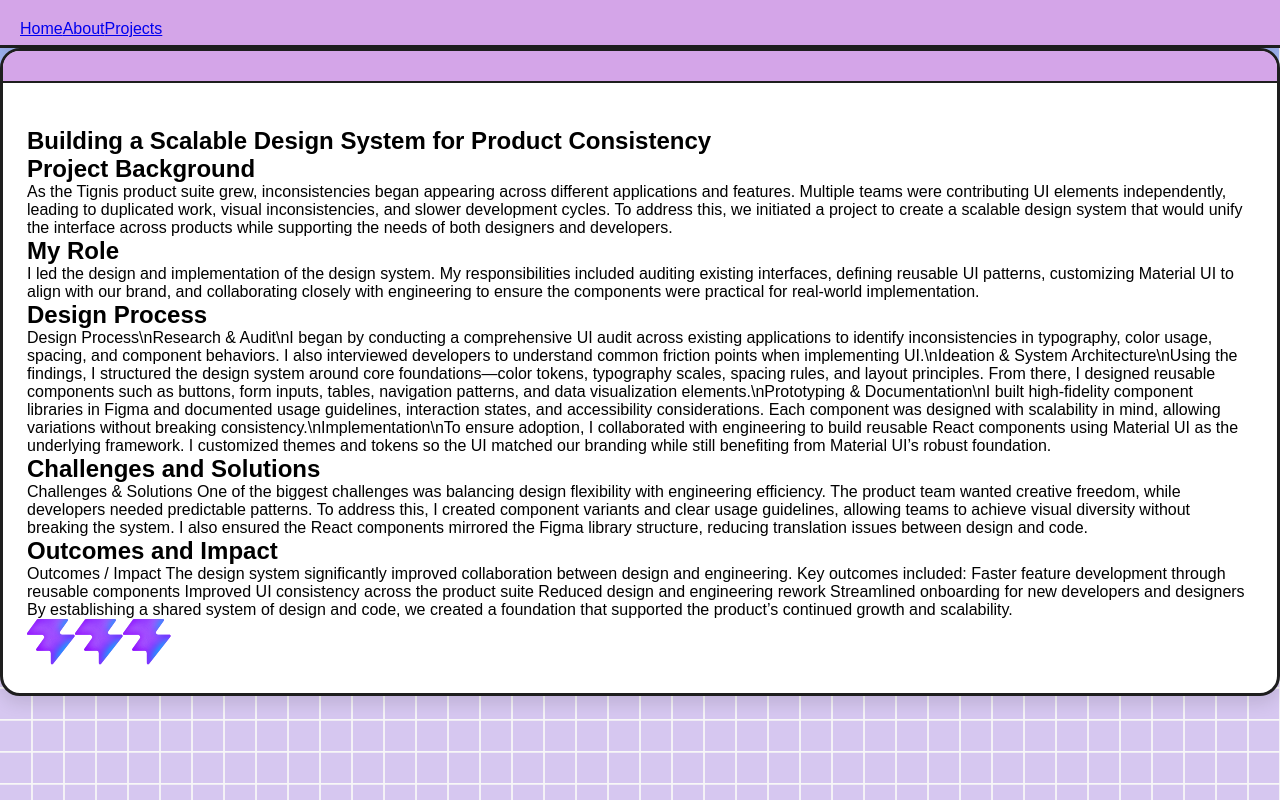
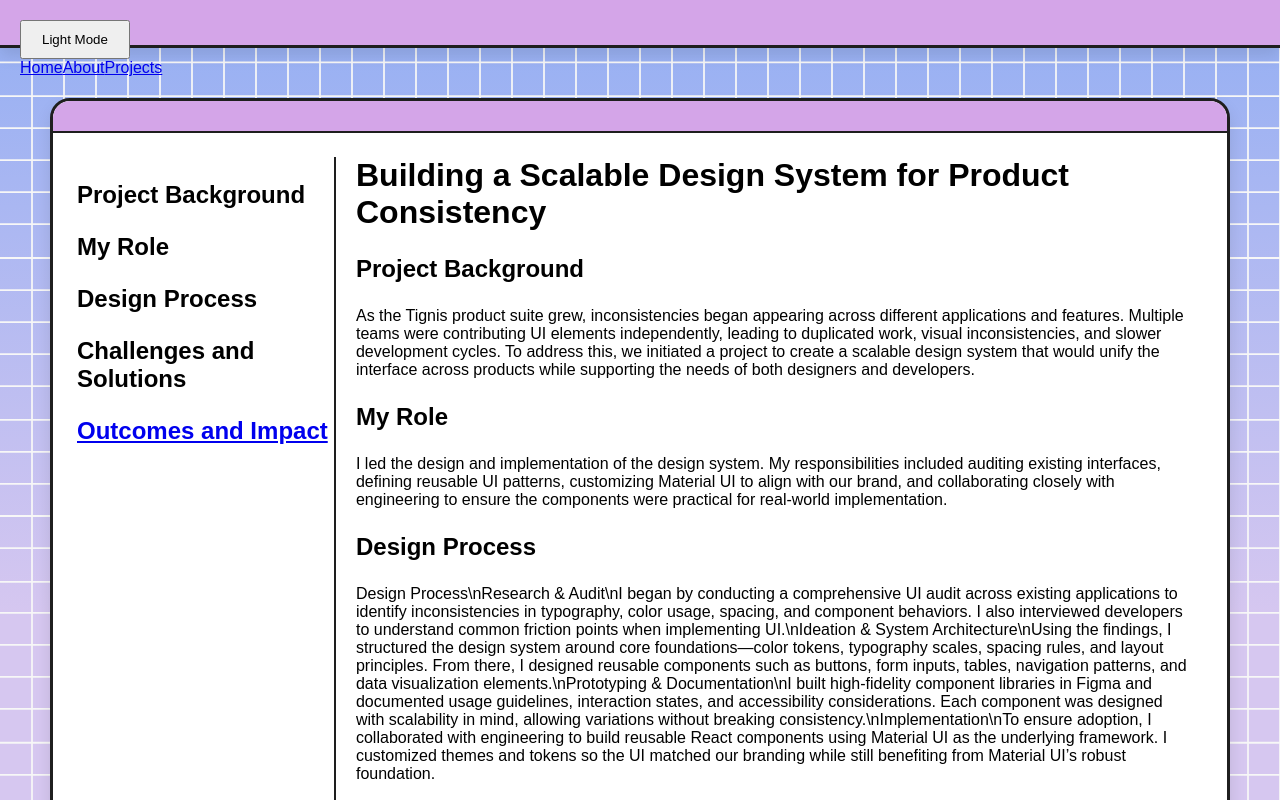
Before and after one commit to meglaurie/Portfolio-2026, a React (Vite) app in the folder ThemesSite/: page /projects/project-1 in a window 1280 px wide. Shown: the top 800 px of the page. Built offline with nearby package versions, Linux system fonts and the light colour scheme.

Commit message:
Dark mode functionality added

```diff
--- a/ThemesSite/src/App.tsx
+++ b/ThemesSite/src/App.tsx
@@ -1,4 +1,5 @@
 import { BrowserRouter as Router, Routes, Route } from 'react-router-dom';
+import { ThemeProvider } from "./context/ThemeContext";
 import Home from './pages/Home';
 import About from './pages/About';
 import Projects from './pages/Projects';
@@ -8,6 +9,7 @@ import './App.css';
 
 function App() {
   return (
+    <ThemeProvider>
       <Router>
         <Nav/>
         <Routes>
@@ -17,6 +19,7 @@ function App() {
           <Route path="/projects/:id" element={<Projects />} />
         </Routes>
       </Router>
+    </ThemeProvider>
   );
 }
 
--- a/ThemesSite/src/assets/styles/Kawaii/Global-Kawaii.css
+++ b/ThemesSite/src/assets/styles/Kawaii/Global-Kawaii.css
@@ -36,3 +36,21 @@
     margin-bottom: 30px;
     letter-spacing: 0.5px;
   }
+
+  .title-styles{
+    margin: 24px 0px 24px 0px;
+  }
+
+  .project-container{
+    display: flex;
+    gap: 20px;
+
+  }
+
+  .section-left{
+    width:23%;
+    border-right: solid 2px #1E1E1E;
+  }
+  .section-right{
+    width:74%;
+  }
--- a/ThemesSite/src/assets/styles/Kawaii/Section.css
+++ b/ThemesSite/src/assets/styles/Kawaii/Section.css
@@ -1,8 +1,14 @@
 .section{
     background: white;
-    border: 3px solid #1E1E1E;
+    position: relative;
+    border: 3px solid hsl(0, 0%, 12%);
     border-radius: 20px;
     padding: 0px;
+    margin: 50px;
+    /* max-height: 80vh; */
+    overflow-x: hidden;
+    scrollbar-color: #D4A5E8 #97ACFA;
+    scrollbar-width: thin;
     box-shadow: 0 8px 16px rgba(0, 0, 0, 0.1);
   }
 
@@ -25,12 +31,15 @@
   }
 
   .window-bar{
+    position: sticky;
     background-color: #D4A5E8;
     height: 2em;
     width: 100%;
     padding: 4px;
     padding-left: 16px;
     top: 0;
+    left:0;
+    right:0;
     border-bottom: 2px solid #1e1e1e;
     border-radius: 16px 16px 0 0;
     z-index: 99;
--- a/ThemesSite/src/components/Nav.tsx
+++ b/ThemesSite/src/components/Nav.tsx
@@ -1,9 +1,16 @@
 
 import { Link } from 'react-router-dom';
+import { useTheme } from "../context/ThemeContext";
 
 function Nav() {
+  const { theme, toggleTheme } = useTheme();
   return (
     <nav className='nav-container'>
+      <div>
+        <button onClick={toggleTheme} className="theme-toggle">
+          {theme === "light" ? "Light" : "Dark"} Mode
+        </button>
+      </div>
       <div>
         <Link to="/" >Home</Link>
         <Link to="/about">About</Link>
--- a/ThemesSite/src/components/SectionHeader.tsx
+++ b/ThemesSite/src/components/SectionHeader.tsx
@@ -3,7 +3,7 @@ interface SectionTitleProps {
   }
 
   const SectionTitle = ({ title }: SectionTitleProps) => (
-    <div className="Title-styles">
+    <div className="title-styles">
       <h2>{title}</h2>
     </div>
   );
--- /dev/null
+++ b/ThemesSite/src/context/ThemeContext.tsx
@@ -0,0 +1,34 @@
+import React, { createContext, useState, useContext, useEffect } from "react";
+
+type ThemeContextType = {
+  theme: string;
+  toggleTheme: () => void;
+};
+
+const ThemeContext = createContext<ThemeContextType | undefined>(undefined);
+
+export const ThemeProvider: React.FC<{ children: React.ReactNode }> = ({ children }) => {
+  const [theme, setTheme] = useState("light");
+
+  const toggleTheme = () => {
+    setTheme((prevTheme) => (prevTheme === "light" ? "dark" : "light"));
+  };
+
+  useEffect(() => {
+    document.body.className = theme; // applies "light" or "dark" to <body>
+  }, [theme]);
+
+  return (
+    <ThemeContext.Provider value={{ theme, toggleTheme }}>
+      {children}
+    </ThemeContext.Provider>
+  );
+};
+
+export const useTheme = () => {
+  const context = useContext(ThemeContext);
+  if (!context) {
+    throw new Error("useTheme must be used within a ThemeProvider");
+  }
+  return context;
+};
--- a/ThemesSite/src/index.css
+++ b/ThemesSite/src/index.css
@@ -32,6 +32,15 @@
 body {
   font-family: 'ArcadeClassic', sans-serif;
   /* background: linear-gradient(135deg, #E8B4E8 0%, #D4A5E8 50%, #C0B0E8 100%); */
+  min-height: 100vh;
+}
+
+body {
+  margin: 0;
+  font-family: Arial, sans-serif;
+}
+
+body.light {
   background-image: url('assets/imgs/Background.svg');
   background-repeat: no-repeat;
   background-position: center center;
@@ -39,3 +48,31 @@ body {
   background-size: cover;
   min-height: 100vh;
 }
+
+body.dark {
+  background-image: url('assets/imgs/Pink-Background.png');
+  background-repeat: no-repeat;
+  background-position: center center;
+  background-attachment: fixed;
+  background-size: cover;
+  /* --background-color: #121212;
+  --text-color: #ffffff; */
+  background-color: black;
+  min-height: 100vh;
+}
+
+/* body, .light, .dark {
+  background-image: url('assets/imgs/Background.svg');
+  background-repeat: no-repeat;
+  background-position: center center;
+  background-attachment: fixed;
+  background-size: cover;
+} */
+
+.theme-toggle {
+  /* position: fixed; */
+  top: 10px;
+  right: 10px;
+  padding: 10px 20px;
+  cursor: pointer;
+}
--- a/ThemesSite/src/pages/Home.tsx
+++ b/ThemesSite/src/pages/Home.tsx
@@ -1,17 +1,17 @@
-import { useEffect, useState } from "react";
-import type { Project } from "../types/Project";
+// import { useEffect, useState } from "react";
+// import type { Project } from "../types/Project";
 import Section from "../components/Section";
-import Button from "../components/Button";
-import ProjectList from "../components/ProjectList";
+// import Button from "../components/Button";
+// import ProjectList from "../components/ProjectList";
 
 function Home() {
-  const [projects, setProjects] = useState<Project[]>([]);
+  // const [projects, setProjects] = useState<Project[]>([]);
 
-  useEffect(() => {
-    fetch("../public/projects.json")
-      .then((response) => response.json())
-      .then((data) => setProjects(data));
-  }, []);
+  // useEffect(() => {
+  //   fetch("../public/projects.json")
+  //     .then((response) => response.json())
+  //     .then((data) => setProjects(data));
+  // }, []);
 
   return (
     <div className="home-container">
--- a/ThemesSite/src/pages/Projects.tsx
+++ b/ThemesSite/src/pages/Projects.tsx
@@ -32,10 +32,17 @@ const Projects: React.FC = () => {
   ];
 
   return (
-    <Section title={null}>
-      <div className="about-left"></div>
-      <div className="about-right">
-        <h2>{project.title}</h2>
+    <Section title={null} >
+      <div className="project-container">
+        <div className="section-left">
+          <SectionTitle title = {'Project Background'}></SectionTitle>
+          <SectionTitle title = {'My Role'}></SectionTitle>
+          <SectionTitle title = {'Design Process'}></SectionTitle>
+          <SectionTitle title = {'Challenges and Solutions'}></SectionTitle>
+          <a href="#project-impact"><SectionTitle title = {'Outcomes and Impact'}></SectionTitle></a>
+        </div>
+        <div className="section-right">
+          <h1 id="project title">{project.title}</h1>
           <SectionTitle title = {'Project Background'}></SectionTitle>
           <p>{project.background}</p>
           <SectionTitle title = {'My Role'}></SectionTitle>
@@ -45,7 +52,7 @@ const Projects: React.FC = () => {
           <SectionTitle title = {'Challenges and Solutions'}></SectionTitle>
           <p>{project.challenges}</p>
           <SectionTitle title = {'Outcomes and Impact'}></SectionTitle>
-        <p>{project.impact}</p>
+          <p id="project-impact">{project.impact}</p>
           <div className="images-container">
             {imageUrls
               .filter((url) => url && url.trim() !== null) // Filter out empty strings
@@ -54,6 +61,7 @@ const Projects: React.FC = () => {
               ))}
           </div>
         </div>
+      </div>
   </Section>
   );
 };
```
Lines whose indentation alone changed are shown as unchanged.
